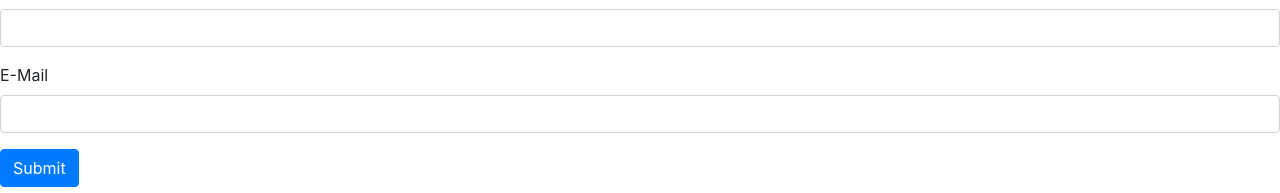
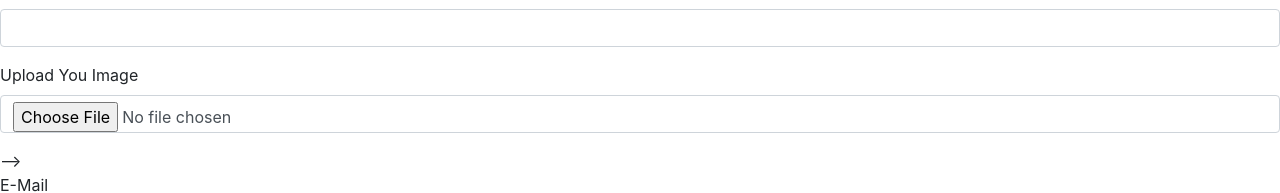
Before and after one commit to BERMUDA-TEAM/LEGACY-PROJECT, an Angular app in the folder client/LEGACY/: page /admin in a window 1280 px wide. Shown: the part 643-836 px from the top of the page. Built offline with nearby package versions, Linux system fonts and the light colour scheme; no server answers.

Commit message:
Upload Img To Do

```diff
--- a/client/LEGACY/src/app/admin/admin.component.html
+++ b/client/LEGACY/src/app/admin/admin.component.html
@@ -47,9 +47,30 @@
         <input [(ngModel)]="city" id="city" type="text" class="form-control" [ngModelOptions]="{standalone: true}">
     </div>
 
-    <!-- <div class="form-group">
+    <div class="form-group">
         <label for="img">Upload You Image</label>
-        <input (change)="fileHandler($event)" id="img" type="file" class="form-control">
+        <input (onchange)="uploadHandler($event)" type="file" class="form-control">
+    </div>
+    <!-- <div class="custom-file">
+        <form action="/api/upload" method="post" enctype="multipart/form-data">
+            <input type="file" class="custom-file-input" id="inputGroupFile01" aria-describedby="inputGroupFileAddon01">
+        </form>
+        <label class="custom-file-label" for="inputGroupFile01">Choose file</label>
+    </div> --> -->
+
+    <!-- <div class="col-md-4">
+        <div class="input-group">
+            <div class="input-group-prepend">
+                <span class="input-group-text upload" id="btnUpload">Upload</span>
+            </div>
+            <div class="custom-file">
+                <form action="/api/upload" method="post" enctype="multipart/form-data">
+                    <input type="file" class="custom-file-input" id="inputGroupFile01"
+                        aria-describedby="inputGroupFileAddon01">
+                </form>
+                <label class="custom-file-label" for="inputGroupFile01">Choose file</label>
+            </div>
+        </div>
     </div> -->
 
 
--- a/client/LEGACY/src/app/admin/admin.component.ts
+++ b/client/LEGACY/src/app/admin/admin.component.ts
@@ -31,7 +31,10 @@ export class AdminComponent implements OnInit {
         this.allGuides = datas
       })
   }
-
+  uploadHandler(e) {
+    console.log("changed")
+    console.log(e.target.files[0])
+  }
   readonly allGuidesUrl = "http://localhost:8000/guides"
 
   deleteAguide(name) {
```
